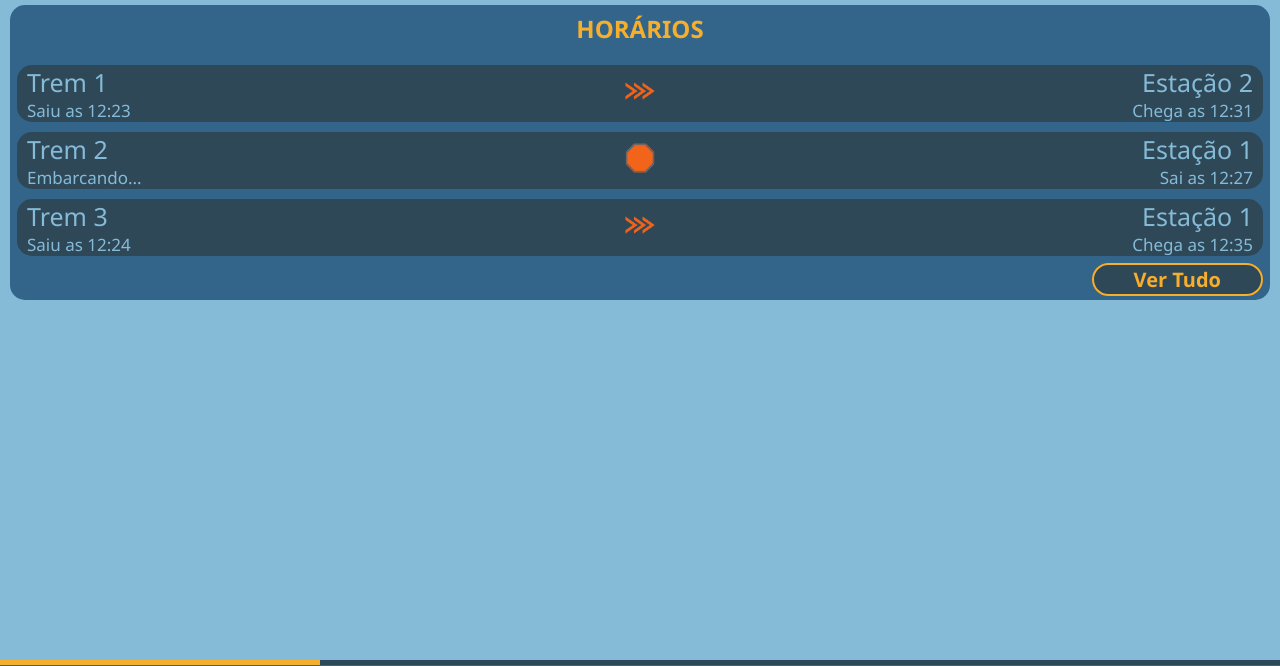
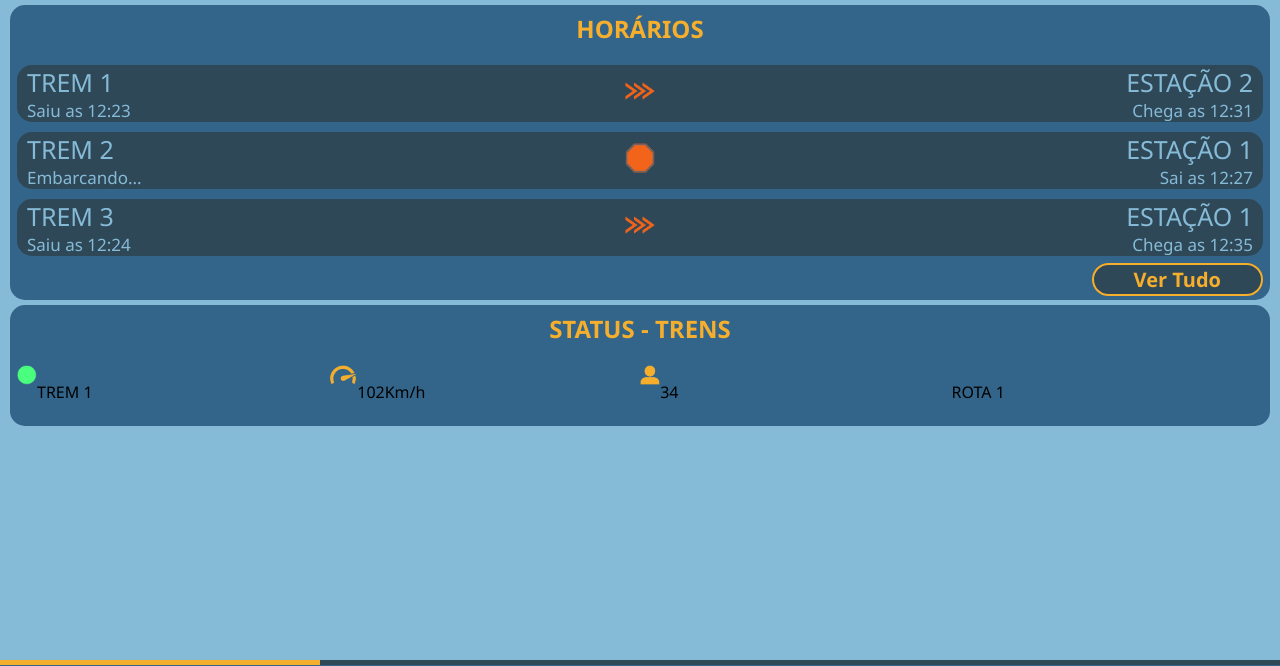
Before and after one commit to Guilherme731/the_train, a PHP site: page /dashboard/dashboard.html in a window 1280 px wide. Shown: the part 75-741 px from the top of the page. Run offline with PHP 8.4, Linux system fonts and the light colour scheme.

Commit message:
Inicio do desenvolvimento da secao status trens do dashboard

```diff
--- a/dashboard/dashboard.html
+++ b/dashboard/dashboard.html
@@ -17,42 +17,42 @@
         <h2>HORÁRIOS</h2>
         <div class="informacoesHorarios">
             <div class="conteudoEsquerda">
-                <p class="textoPrincipalHorarios">Trem 1</p>
+                <p class="textoPrincipalHorarios">TREM 1</p>
                 <p class="textoSecundarioHorarios">Saiu as 12:23</p>
             </div>
             <div class="conteudoCentro">
                 <img src="../img/TrafegandoIcone.png" alt="iconeTrafegando">
             </div>
             <div class="conteudoDireita">
-                <p class="textoPrincipalHorarios">Estação 2</p>
+                <p class="textoPrincipalHorarios">ESTAÇÃO 2</p>
                 <p class="textoSecundarioHorarios">Chega as 12:31</p>
             </div>
 
         </div>
         <div class="informacoesHorarios">
             <div class="conteudoEsquerda">
-                <p class="textoPrincipalHorarios">Trem 2</p>
+                <p class="textoPrincipalHorarios">TREM 2</p>
                 <p class="textoSecundarioHorarios">Embarcando...</p>
             </div>
             <div class="conteudoCentro">
                 <img src="../img/ParadoIcone.png" alt="iconeTrafegando">
             </div>
             <div class="conteudoDireita">
-                <p class="textoPrincipalHorarios">Estação 1</p>
+                <p class="textoPrincipalHorarios">ESTAÇÃO 1</p>
                 <p class="textoSecundarioHorarios">Sai as 12:27</p>
             </div>
 
         </div>
         <div class="informacoesHorarios">
             <div class="conteudoEsquerda">
-                <p class="textoPrincipalHorarios">Trem 3</p>
+                <p class="textoPrincipalHorarios">TREM 3</p>
                 <p class="textoSecundarioHorarios">Saiu as 12:24</p>
             </div>
             <div class="conteudoCentro">
                 <img src="../img/TrafegandoIcone.png" alt="iconeTrafegando">
             </div>
             <div class="conteudoDireita">
-                <p class="textoPrincipalHorarios">Estação 1</p>
+                <p class="textoPrincipalHorarios">ESTAÇÃO 1</p>
                 <p class="textoSecundarioHorarios">Chega as 12:35</p>
             </div>
 
@@ -61,8 +61,28 @@
             <a href="" class="verTudoBotao">Ver Tudo</a>
         </div>
 
+    </section>
 
-
+    <section class="secaoDashboard">
+        <h2>STATUS - TRENS</h2>
+        <div class="statusTrensInfos">
+            <div>
+                <img src="../img/circuloVerdeIcone.png" alt="simboloStatus">
+                <p>TREM 1</p>
+            </div>
+            <div>
+                <img src="../img/velocidadeIcone.png" alt="simboloVelocidade">
+                <p>102</p>
+                <p>Km/h</p>
+            </div>
+            <div>
+                <img src="../img/pessoaIcone.png" alt="simboloPessoa">
+                <p>34</p>
+            </div>
+            <div>
+                <p>ROTA 1</p>
+            </div>
+        </div>
     </section>
 
     <footer class="footerPrincipal">
--- a/style/style.css
+++ b/style/style.css
@@ -401,6 +401,17 @@ body {
     text-align: right;
 }
 
+.statusTrensInfos{
+    display: flex;
+}
+.statusTrensInfos img{
+    height: 20px;
+}
+.statusTrensInfos div{
+    width: 25%;
+    display: flex;
+}
+
 /*Página dúvidas*/
 
 .centro{
```
Also changed, not shown: img/circuloVerdeIcone.png (added), img/pessoaIcone.png (added), img/velocidadeIcone.png (added).
